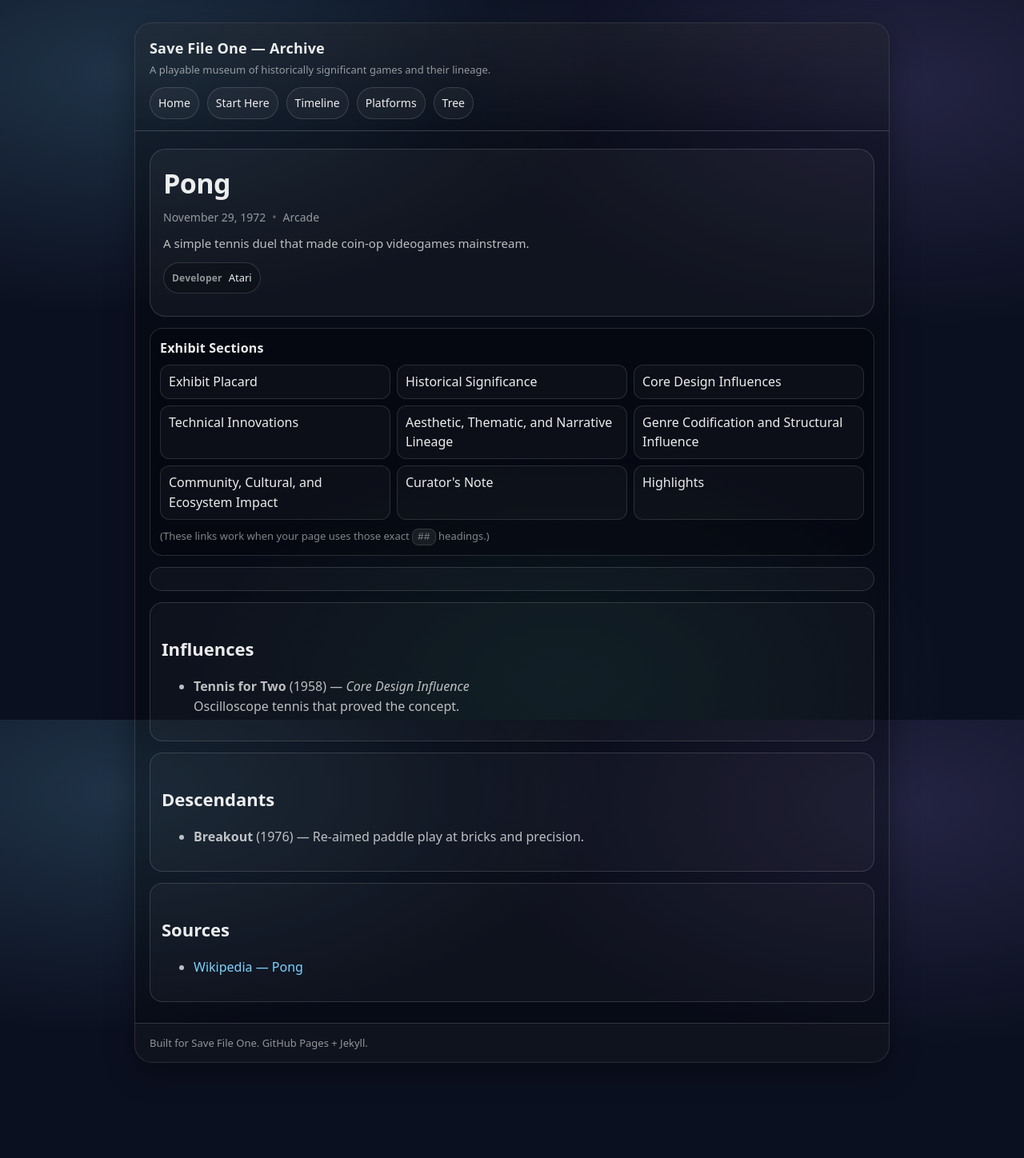
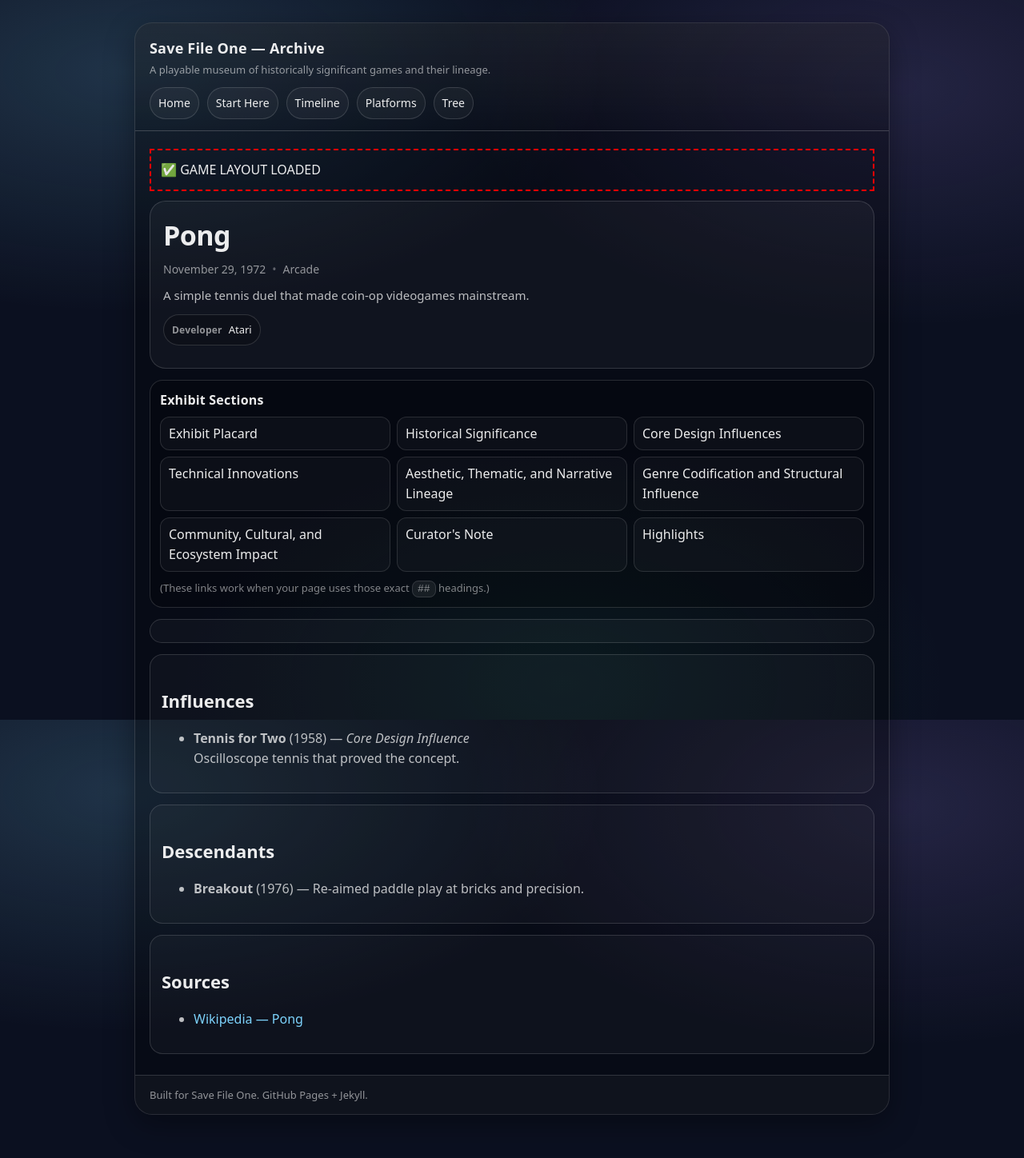
Before and after one commit to BacchusA/savefileone-archive, a Jekyll site: the page built from _games/1972-pong.md, in a window 1280 px wide. Shown: the whole page at 80% size. Built offline with Jekyll 4.4.1, drawn with Linux system fonts in a browser that asks for light colours; before the commit the page ends 1383 px from its top, so only the background shows below that.

Commit message:
Update game.html

```diff
--- a/_layouts/game.html
+++ b/_layouts/game.html
@@ -1,6 +1,9 @@
 ---
 layout: default
 ---
+<div style="padding:12px; border:2px dashed red; margin-bottom:12px;">
+  ✅ GAME LAYOUT LOADED
+</div>
 
 <article class="game">
 
```
